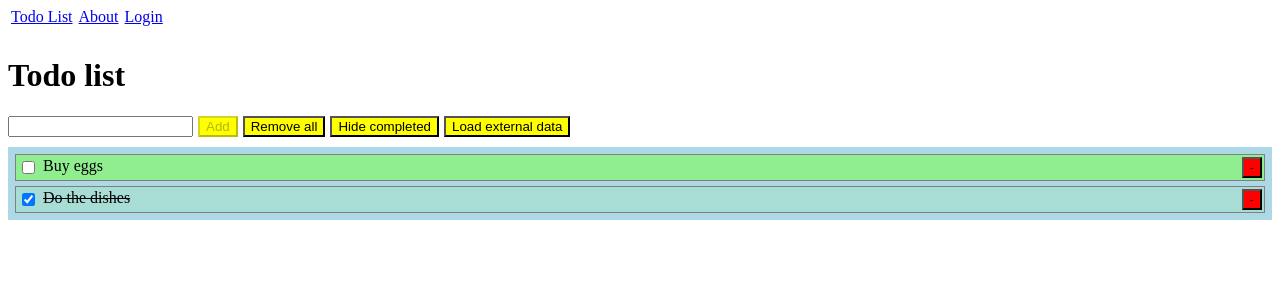
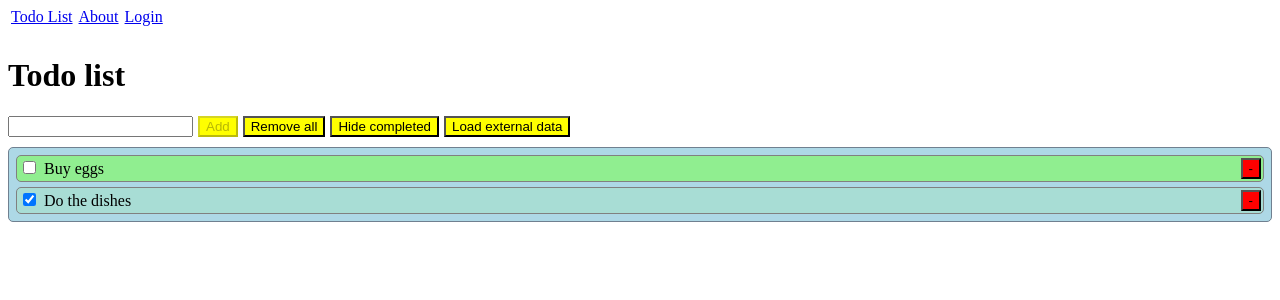
Before and after one commit to mariusbike1983/vue-full-app-js, a Vue app: page / in a window 1280 px wide. Shown: the top 300 px of the page. Built offline with nearby package versions, Linux system fonts and the light colour scheme.

Commit message:
use better flex layout to display remove button

```diff
--- a/src/components/TodoItem.vue
+++ b/src/components/TodoItem.vue
@@ -24,10 +24,12 @@ function onItemChange() {
 <template>
     <div class="item"
         :class="{'is-completed': completed}">
-        <input type="checkbox"
-              :checked="completed"
-              @change="onItemChange">
-        <span> {{ text }} </span>
+        <div>
+          <input type="checkbox"
+                :checked="completed"
+                @change="onItemChange">
+          <span> {{ text }} </span>
+        </div>
         <Button
               :text='"-"'
               :type='"TYPE_2"'
@@ -39,7 +41,9 @@ function onItemChange() {
   .item {
     display: flex;
     flex-direction: row;
+    justify-content: space-between;
     border: 1px solid gray;
+    border-radius: 5px;
     background-color: lightgreen;
     margin: 5px;
     padding: 2px;
@@ -56,8 +60,4 @@ function onItemChange() {
     margin-left: 5px;
     margin-right: 10px;
   }
-
-  button {
-    margin-left: auto;
-  }
 </style>
--- a/src/components/TodoList.vue
+++ b/src/components/TodoList.vue
@@ -49,5 +49,7 @@ function onItemRemoved(data) {
     margin-top: 10px;
     padding: 2px;
     background-color: lightblue;
+    border: 1px solid slategray;
+    border-radius: 5px;
   }
 </style>
```
